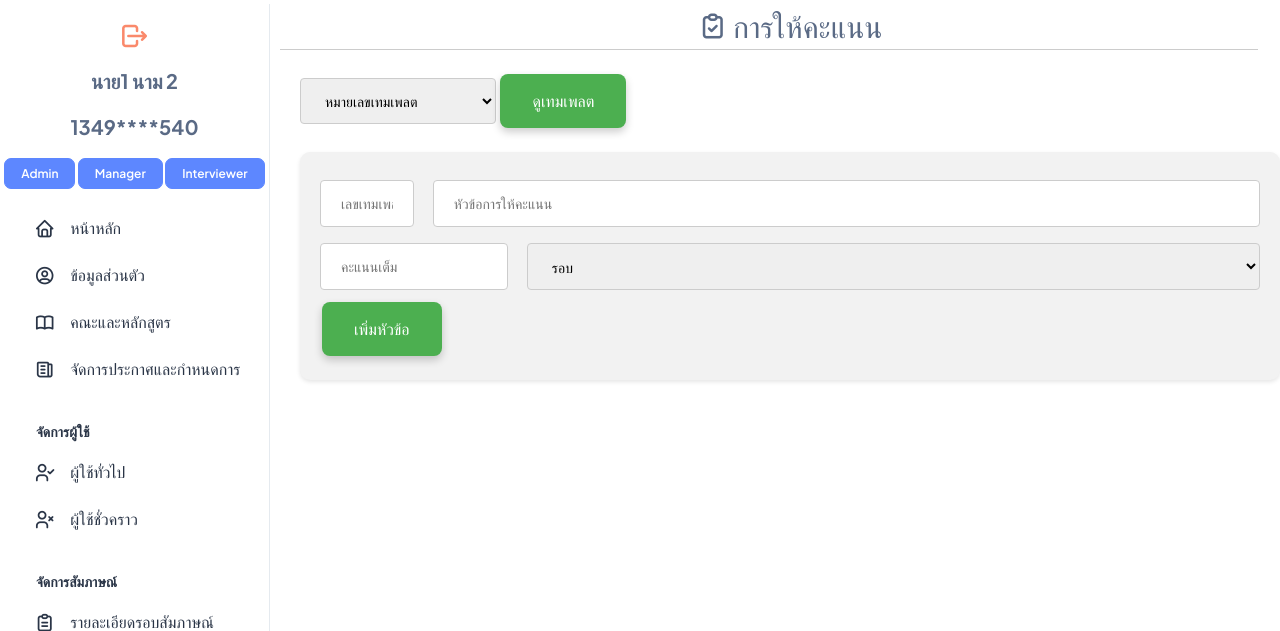
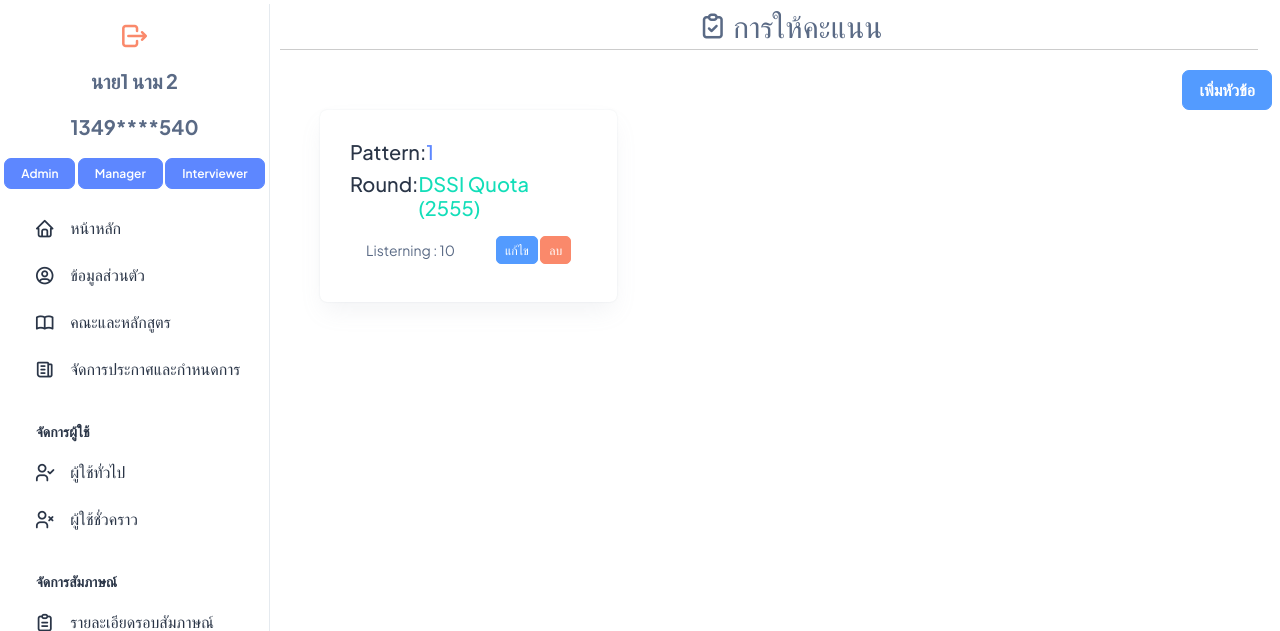
Before and after one commit to Kamonsak1/WebProject_interview, a Django app: page /Score in a window 1280 px wide. Shown: the top 631 px of the page. Run offline with Django 3.2, Linux system fonts and the light colour scheme; a user stored in the database is signed in; data comes from the database, SQL or seed files in the repository; some libraries are stand-ins or nearby versions.

Commit message:
ScoreTopic All

```diff
--- /dev/null
+++ b/interview/static/css/admin_css/Score.css
@@ -0,0 +1,14 @@
+.container_Scoreadd {
+    width: 600px;
+    margin: 0 auto;
+    display: none; /* เปลี่ยนจาก none เพื่อให้แสดงแบบฟอร์ม */
+    border: 2px solid #5D87FF; /* ใช้สีจากไฟล์ CSS ของคุณ */
+    border-radius: 10px;
+    position: fixed;
+    top: 50%;
+    left: 50%;
+    transform: translate(-50%, -50%);
+    background-color: white;
+    box-shadow: 0px 0px 15px rgba(0,0,0,0.2); /* เพิ่มเงาให้แบบฟอร์ม */
+    padding: 20px; /* เพิ่มขอบเขตภายใน */
+}
--- /dev/null
+++ b/interview/static/js/admin_page/Score.js
@@ -0,0 +1,22 @@
+function add_Score() {
+    var optionsDiv = document.getElementById("add_ScoreTopic");
+    if (optionsDiv.style.display === "block") {
+      optionsDiv.style.display = "none";
+    } else {
+      optionsDiv.style.display = "block";
+    }
+  }
+
+  function edit_popup(topic_id, topic_name, max_score, detail) {
+    var optionsDiv = document.getElementById("edit_popup");
+    document.getElementById('topic_id').value = topic_id;
+    document.getElementById('topic_name_edit').value = topic_name;
+    document.getElementById('max_score_edit').value = max_score;
+    document.getElementById('score_detail_edit').value = detail;
+
+    if (optionsDiv.style.display === "block") {
+      optionsDiv.style.display = "none";
+    } else {
+      optionsDiv.style.display = "block";
+    }
+    }
--- a/interview/templates/admin/Score.html
+++ b/interview/templates/admin/Score.html
@@ -1,46 +1,126 @@
 {% extends 'admin/base/n_base.html' %}
 {% load static %}
-<link rel="stylesheet" href="{% static 'css/admin_css/admin_style.css' %}">
-<script src="{% static 'js/toggleiptions.js' %}"></script>
+
+{% block css_js %}
+<link rel="stylesheet" href="{% static 'css/admin_css/Score.css' %}" />
+<script src="{% static 'js/admin_page/Score.js' %}"></script>
+{% endblock %}
 {% block topic %}
 <div class="fs-8 mt-1 text-muted text-center">
   <span><i class="ti ti-clipboard-check"></i> การให้คะแนน</span>
 </div>
 {% endblock %}
 {% block content %}
-
-
-<form action="/add_ScoreTopic" method="post" >
-    {% csrf_token %}
-      <select name="Template_ID" style="width: 20%; padding: 12px 20px; margin: 8px 0; display: inline-block; border: 1px solid #ccc; border-radius: 4px; box-sizing: border-box;">
-          <option value="">หมายเลขเทมเพลต</option>
-          {% for t in Template %}
-              <option value="{{ t.pattern_id }}">{{ t.pattern_id }}</option>
-          {% endfor %}
-      </select>
-    <button type="submit" style="background-color: #4CAF50; color: white; padding: 15px 32px; text-align: center; text-decoration: none; display: inline-block; font-size: 16px; margin: 4px 2px; cursor: pointer; border: none; border-radius: 8px; box-shadow: 0 4px 8px rgba(0,0,0,0.2); transition-duration: 0.4s;">ดูเทมเพลต</button>
-  </form>
-
-<form action="/add_ScoreTopic" method="post" style="background-color: #f2f2f2; padding: 20px; border-radius: 10px; box-shadow: 0 2px 4px rgba(0,0,0,0.1); margin-top: 20px;">
-    {% csrf_token %}
-
-    <div style="display: flex; justify-content: space-between;">
-      <input type="text" name="template_num" id="template_num" placeholder="เลขเทมเพลต" style="width: 10%; padding: 12px 20px; margin: 8px 0; display: inline-block; border: 1px solid #ccc; border-radius: 4px; box-sizing: border-box;">
-      <input type="text" name="topic_name" id="topic_name" placeholder="หัวข้อการให้คะแนน" style="width: 88%; padding: 12px 20px; margin: 8px 0; display: inline-block; border: 1px solid #ccc; border-radius: 4px; box-sizing: border-box;">
+<div class="pt-14 px-2">
+  <div class="d-flex justify-content-end">
+    <button class="btn btn-info fs-4 fw-semibold " onclick="add_Score()">เพิ่มหัวข้อ</button>
   </div>
 
-    <div style="display: flex; justify-content: space-between;">
-        <input type="text" name="max_score" id="max_score" placeholder="คะแนนเต็ม" style="width: 20%; padding: 12px 20px; margin: 8px 0; display: inline-block; border: 1px solid #ccc; border-radius: 4px; box-sizing: border-box;">
-      <select name="round_name" style="width: 78%; padding: 12px 20px; margin: 8px 0; display: inline-block; border: 1px solid #ccc; border-radius: 4px; box-sizing: border-box;">
+  <div class="container">
+    <div class="row">
+      {% for key, topics in grouped_topics.items %}
+        <div class="col-md-4">
+          <div class="card">
+            <div class="card-body">
+              <div class="d-flex">
+                <h2 class="fs-6 card-title">Pattern: </h2>
+                <h2 class="fs-6 text-primary card-title">{{ key.0 }}</h2>
+              </div>
+              <div class="d-flex">
+                <h2 class="fs-6 card-title">Round: </h2>
+                <h2 class="fs-6 text-success card-title">{{ key.1 }}</h2>
+              </div>
+              <ul class="list-group list-group-flush">
+                {% for topic in topics %}
+                <li class="list-group-item d-flex justify-content-between align-items-center">
+                  {{ topic.topic_name }} : {{ topic.max_score }}
+                  <div>
+                    <a class="btn btn-info btn-sm" href="javascript:void(0);" onclick="edit_popup
+                    ('{{ topic.id }}', '{{ topic.topic_name }}', '{{ topic.max_score }}', '{{ topic.score_detail }}')">แก้ไข</a>
+                    <a class="btn btn-danger btn-sm" href="/delete_ScoreTopic/{{topic.id}}">ลบ</a>
+                  </div>
+              </li>
+                {% endfor %}
+              </ul>
+            </div>
+          </div>
+        </div>
+        {% if forloop.counter|divisibleby:3 and not forloop.last %}
+          </div><div class="row">
+        {% endif %}
+      {% endfor %}
+    </div>
+  </div>
+
+  <div class="container_Scoreadd" id="add_ScoreTopic">
+    <div class="text-end">
+    <a href="/Score">
+      <i class="fs-6 ti ti-x text-danger"></i>
+    </a>
+    <h1 class="text-center fs-6 fw-semibold text-primary">เพิ่มหัวข้อคะแนน</h1>
+    </div>
+    <form action="/add_ScoreTopic" method="post" class="container mt-4">
+      {% csrf_token %}
+      <div class="row mb-3">
+          <div class="col">
+              <input type="text" name="template_num" id="template_num" placeholder="เลขเทมเพลต" class="form-control">
+          </div>
+          <div class="col">
+            <select name="round_name" class="form-control">
                 <option value="">รอบ</option>
                 {% for r in Round %}
                     <option value="{{ r.round_name }}">{{ r.round_name }} {{ r.academic_year }}</option>
                 {% endfor %}
             </select>
-
+        </div>
+      </div>
+      <div class="row mb-3">
+            <div class="col">
+              <input type="text" name="topic_name" id="topic_name" placeholder="หัวข้อการให้คะแนน" class="form-control">
+          </div>
+          <div class="col">
+              <input type="text" name="max_score" id="max_score" placeholder="คะแนนเต็ม" class="form-control">
+          </div>
+      </div>
+      <div class="row mb-3">
+        <div class="col">
+          <input type="text" name="score_detail" id="score_detail" placeholder="รายละเอียดของหัวข้อคะแนน" class="form-control">
+      </div>
+      </div>
+      <div class="text-center">
+          <button type="submit" class="btn btn-info btn-lg">เพิ่มหัวข้อ</button>
+      </div>
+  </form>
   </div>
 
-    <button type="submit" style="background-color: #4CAF50; color: white; padding: 15px 32px; text-align: center; text-decoration: none; display: inline-block; font-size: 16px; margin: 4px 2px; cursor: pointer; border: none; border-radius: 8px; box-shadow: 0 4px 8px rgba(0,0,0,0.2); transition-duration: 0.4s;">เพิ่มหัวข้อ</button>
+  <div class="container_Scoreadd" id="edit_popup">
+      <div class="text-end">
+      <a href="/Score">
+        <i class="fs-6 ti ti-x text-danger"></i>
+      </a>
+      <h1 class="text-center fs-6 fw-semibold text-primary">แก้ไขหัวข้อคะแนน</h1>
+      </div>
+      <form action="/edit_ScoreTopic" method="post" class="container mt-4">
+        {% csrf_token %}
+        <input type="hidden" name="topic_id" id="topic_id">
+        <div class="row mb-3">
+              <div class="col">
+                <input type="text" name="topic_name" id="topic_name_edit" placeholder="หัวข้อการให้คะแนน" class="form-control">
+            </div>
+            <div class="col">
+                <input type="text" name="max_score" id="max_score_edit" placeholder="คะแนนเต็ม" class="form-control">
+            </div>
+        </div>
+        <div class="row mb-3">
+          <div class="col">
+            <input type="text" name="score_detail" id="score_detail_edit" placeholder="รายละเอียดของหัวข้อคะแนน" class="form-control">
+        </div>
+        </div>
+        <div class="text-center">
+            <button type="submit" class="btn btn-info btn-lg">แก้ไข</button>
+        </div>
     </form>
+  </div>
 
   {% endblock %}
+</div>
--- a/interview/urls.py
+++ b/interview/urls.py
@@ -35,6 +35,7 @@ urlpatterns = [
     path('delete_InterviewRound/<int:id>',delete_InterviewRound, name='delete_InterviewRound'),
     path('add_ScoreTopic',add_ScoreTopic, name='add_ScoreTopic'),
     path('delete_ScoreTopic/<int:id>',delete_ScoreTopic, name='delete_ScoreTopic'),
+    path('edit_ScoreTopic',edit_ScoreTopic, name='edit_ScoreTopic'),
     path('View_ScoreTemplate/<int:id>',View_ScoreTopic, name='View_ScoreTopic'),
     path('edit_TemporaryUser',edit_TemporaryUser, name='edit_TemporaryUser'),
     path('ajax_load_cities',ajax_load_cities, name='ajax_load_cities'),
--- a/interview/views.py
+++ b/interview/views.py
@@ -23,6 +23,7 @@ from django.contrib import messages
 from django.http import JsonResponse
 from django.core.serializers.json import DjangoJSONEncoder
 from django.contrib.auth.hashers import check_password
+from collections import defaultdict
 # Create your views here.
 
 def is_admin(user):
@@ -83,10 +84,16 @@ def Interview(request):
 @user_passes_test(is_admin)
 def Score(request):
     Round_all = Round.objects.all()
-    template_all = ScoreTopic.objects.values('pattern_id').annotate(Count('id')).distinct()
+
+    score_topics = ScoreTopic.objects.all()
+    grouped_topics = defaultdict(list)
+    for topic in ScoreTopic.objects.select_related('round').all():
+        key = (topic.pattern_id, f'{topic.round.round_name} ({topic.round.academic_year})')
+        grouped_topics[key].append(topic)
+    grouped_topics = dict(grouped_topics)
     context ={
         "Round" : Round_all,
-        "Template" : template_all
+        'grouped_topics': grouped_topics,
     }
     return render(request,'admin/Score.html', context)
 @login_required
@@ -460,13 +467,15 @@ def add_ScoreTopic(request):
             topic_name = request.POST.get('topic_name')
             max_score = request.POST.get('max_score')
             round_name = request.POST.get('round_name')
+            score_detail = request.POST.get('score_detail')
             round = Round.objects.get(round_name=round_name)
             score_topic, _ = ScoreTopic.objects.get_or_create(round=round,
                                                                 pattern_id=template_num,
                                                                 topic_name=topic_name,
-                                                                max_score=max_score)
+                                                                max_score=max_score,
+                                                                score_detail=score_detail)
             score_topic.save()
-            return redirect(f"View_ScoreTemplate/{template_num}")
+            return redirect(f"/Score")
 
 @login_required
 @user_passes_test(is_admin)
@@ -484,7 +493,7 @@ def delete_ScoreTopic(request,id):
     object = ScoreTopic.objects.get(pk=id)
     pattern = object.pattern_id
     object.delete()
-    return redirect(f"/View_ScoreTemplate/{pattern}")
+    return redirect(f"/Score")
 
 @login_required
 @user_passes_test(is_admin)
@@ -511,6 +520,22 @@ def edit_TemporaryUser(request):
         tem_user.save()
 
     return redirect('TemporaryUser')
+
+@login_required
+@user_passes_test(is_admin)
+def edit_ScoreTopic(request):
+    if request.method == "POST":
+        topic_id = request.POST.get('topic_id')
+        topic = request.POST.get('topic_name')
+        max_score = request.POST.get('max_score')
+        detail = request.POST.get('score_detail')
+        score_topic = ScoreTopic.objects.get(pk=topic_id)
+        score_topic.topic_name=topic
+        score_topic.max_score=max_score
+        score_topic.score_detail=detail
+        score_topic.save()
+
+    return redirect('/Score')
 
 @login_required
 @user_passes_test(is_admin)
```
Also changed, not shown: interview/static/js/admin_page/Round.js (added, +22 -0 lines). Lines whose indentation alone changed are shown as unchanged.
